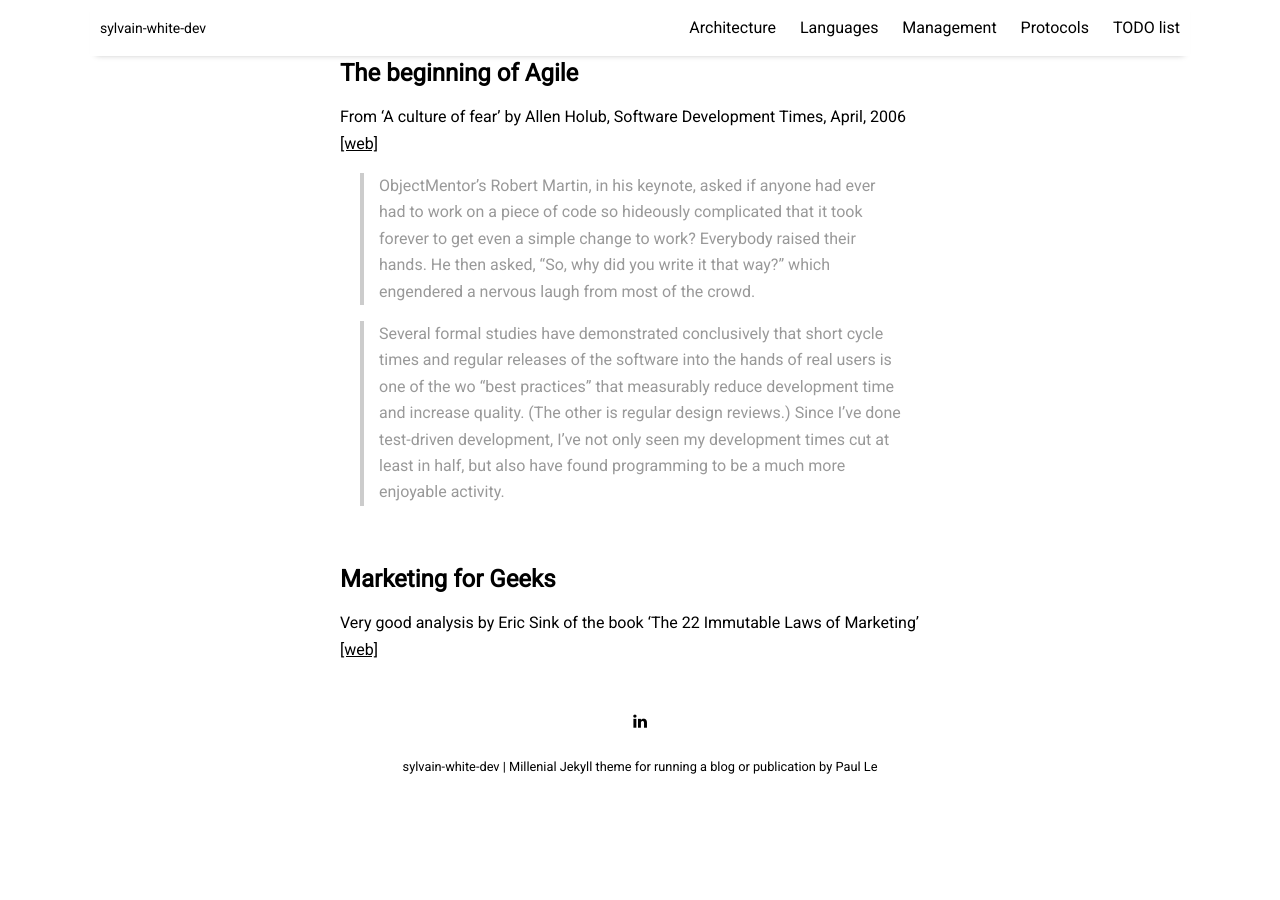
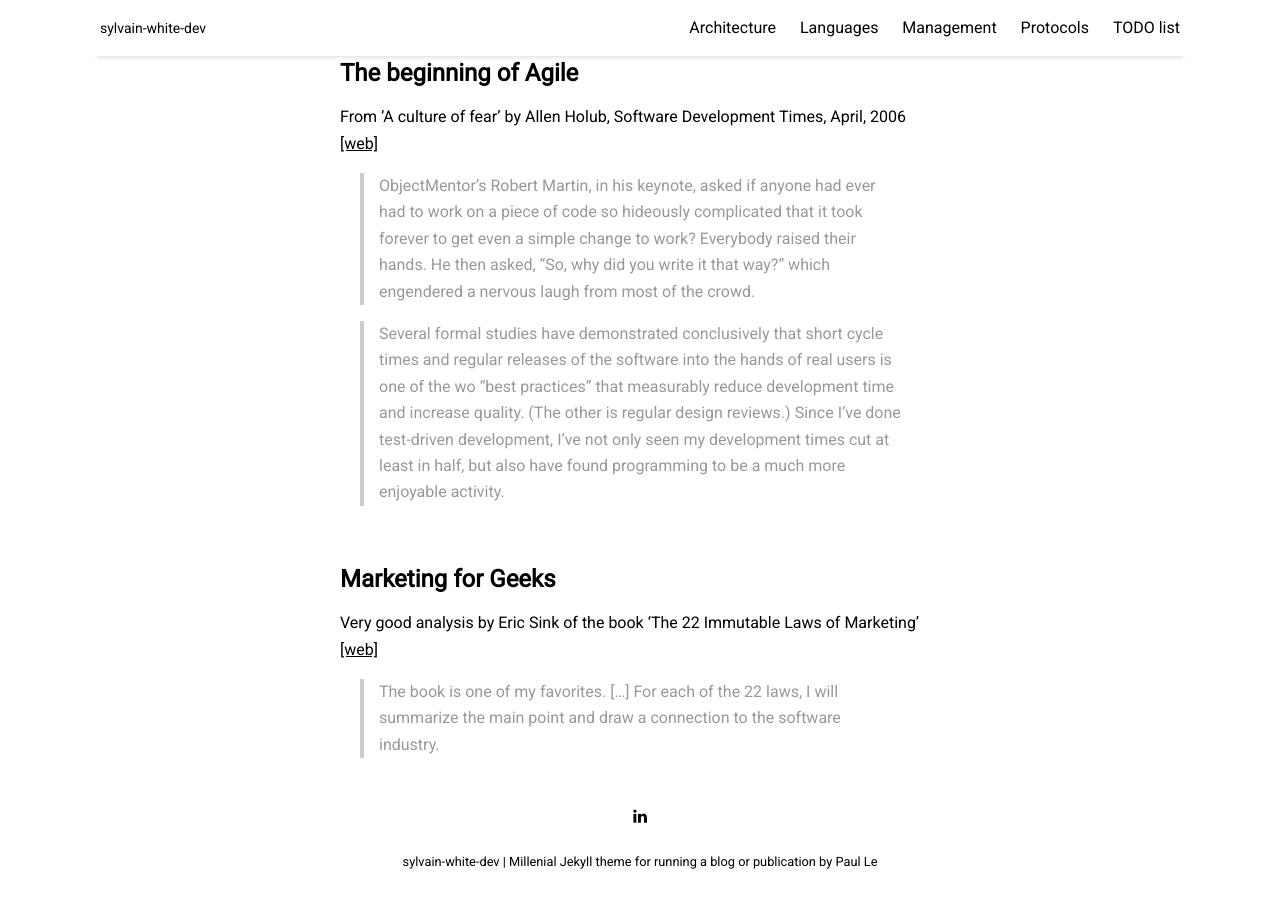
Before and after one commit to sylvainwhite/sylvain-white-dev, a Jekyll site: the page built from pages/management.md, in a window 1280 px wide and 900 px high, scrolled down 3040 px. Built offline with Jekyll 4.4.1, drawn with Linux system fonts in a browser that asks for light colours; nearby versions of some CDN libraries; before the commit the page ends 3845 px from its top, so only the background shows below that.

Commit message:
Update management page

```diff
--- a/pages/management.md
+++ b/pages/management.md
@@ -123,4 +123,7 @@
 
 ## Marketing for Geeks
 
-Very good analysis by Eric Sink of the book 'The 22 Immutable Laws of Marketing'  [[web]](https://ericsink.com/Immutable_Laws.pdf){:target="_blank"}
+Very good analysis by Eric Sink of the book 'The 22 Immutable Laws of Marketing'
+[[web]](https://ericsink.com/Immutable_Laws.pdf){:target="_blank"}
+
+> The book is one of my favorites. [...] For each of the 22 laws, I will summarize the main point and draw a connection to the software industry.
```
